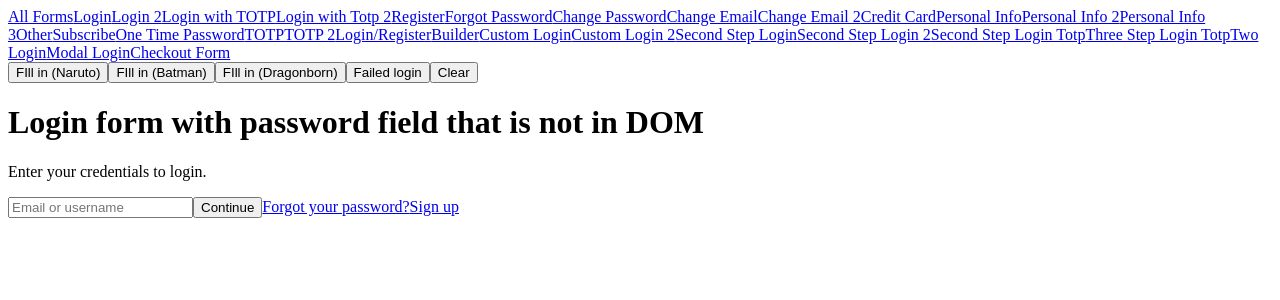
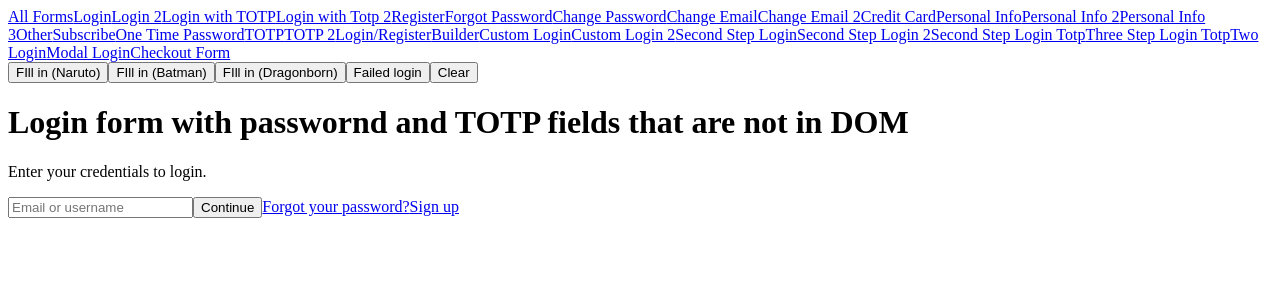
Before and after one commit to NordPass/autofill-samples, a React (Vite) app: page /#/threeStepLoginTotp in a window 1280 px wide. Shown: the top 300 px of the page. Built offline with nearby package versions, Linux system fonts and the light colour scheme.

Commit message:
fix: name of the forms

```diff
--- a/src/Forms/SecondStepLoginTotp.tsx
+++ b/src/Forms/SecondStepLoginTotp.tsx
@@ -62,7 +62,7 @@ export const SecondStepLoginTotp = () => {
         Clear
       </button>
 
-      <h1 className="text-4xl mb-3">Login form with password field that is not in DOM</h1>
+      <h1 className="text-4xl mb-3">Login form with TOTP field that is not in DOM</h1>
 
       <form className="flex flex-col items-start mt-3">
         <p className='pb-2'>Enter your credentials to login.</p>
--- a/src/Forms/ThreeStepLoginTotp.tsx
+++ b/src/Forms/ThreeStepLoginTotp.tsx
@@ -63,7 +63,7 @@ export const ThreeStepLoginTotp = () => {
         Clear
       </button>
 
-      <h1 className="text-4xl mb-3">Login form with password field that is not in DOM</h1>
+      <h1 className="text-4xl mb-3">Login form with passwornd and TOTP fields that are not in DOM</h1>
 
       <form className="flex flex-col items-start mt-3">
         <p className='pb-2'>Enter your credentials to login.</p>
```
